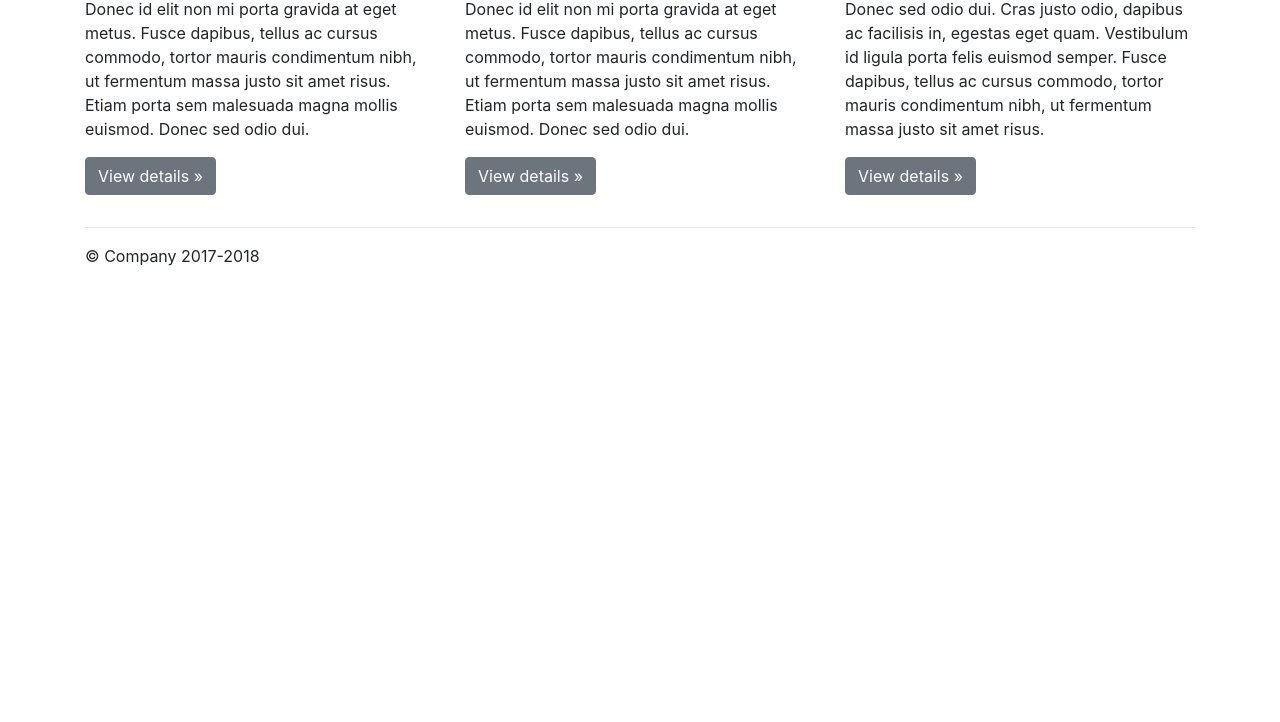
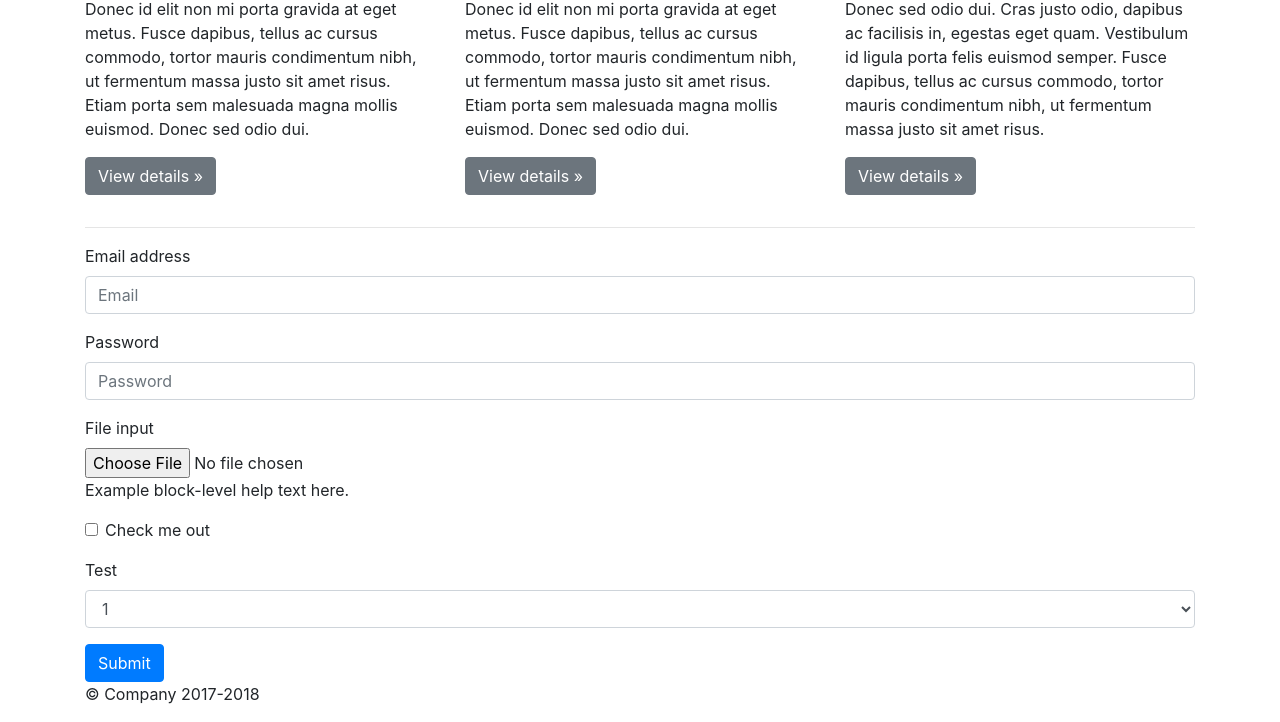
Before and after one commit to sofiakali/php-lekce-1, a plain HTML site: page index.html in a window 1280 px wide. Shown: the part 488-1210 px from the top of the page. Before the commit the page ends 800 px from the top, so only its background shows below. Drawn offline with nearby package versions, Linux system fonts and the light colour scheme.

Commit message:
pridani formulare (ukol 14)

```diff
--- a/index.html
+++ b/index.html
@@ -73,6 +73,42 @@
         <hr>
 
       </div> <!-- /container -->
+      <div class="container">
+        <form>
+          <div class="form-group">
+            <label for="exampleInputEmail1">Email address</label>
+            <input type="email" class="form-control" id="exampleInputEmail1" placeholder="Email">
+          </div>
+          <div class="form-group">
+            <label for="exampleInputPassword1">Password</label>
+            <input type="password" class="form-control" id="exampleInputPassword1" placeholder="Password">
+          </div>
+          <div class="form-group">
+            <label for="exampleInputFile">File input</label>
+            <input type="file" class="form-control-file" id="exampleInputFile">
+            <p class="help-block">Example block-level help text here.</p>
+          </div>
+          <div class="form-group">
+            <div class="form-check">
+              <input class="form-check-input" type="checkbox" id="gridCheck">
+              <label class="form-check-label" for="gridCheck">
+                Check me out
+              </label>
+            </div>
+          </div>
+          <div class="form-group">
+            <label for="testselect">Test</label>
+            <select class="form-control" id="testselect">
+              <option>1</option>
+              <option>2</option>
+              <option>3</option>
+              <option>4</option>
+              <option>5</option>
+            </select>
+          </div>
+          <button type="submit" class="btn btn-primary">Submit</button>
+        </form>
+      </div>
 
     </main>
 
```
